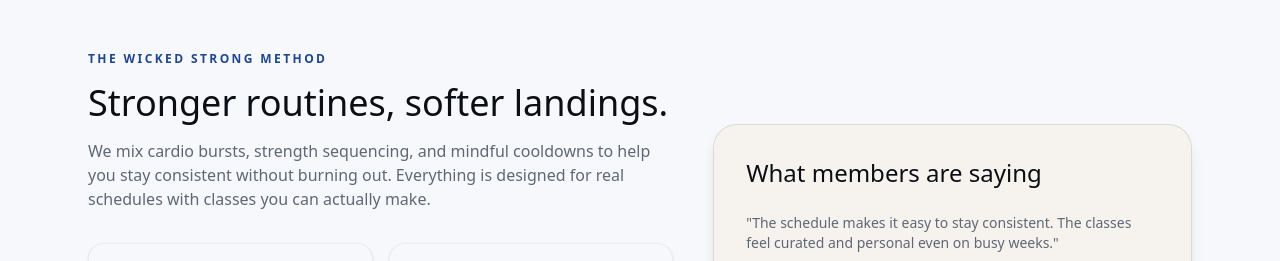
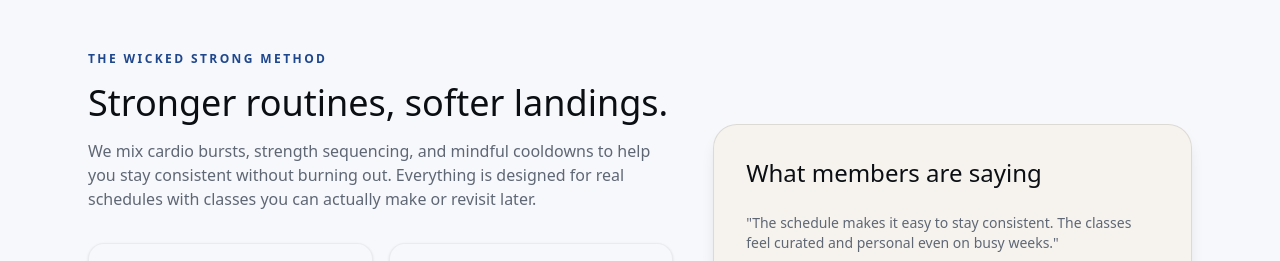
Before and after one commit to IndiaAce/wicked_strong_fitness, a Next.js app: page / in a window 1280 px wide. Shown: the part 900-1161 px from the top of the page. Built offline with nearby package versions, Linux system fonts and the light colour scheme; a web font is replaced by a local one.

Commit message:
Forcing update for vercel deploy, and updating verbage to do so

```diff
--- a/src/app/page.tsx
+++ b/src/app/page.tsx
@@ -96,7 +96,7 @@
             <p className="mt-4 text-base text-[color:var(--ws-muted)]">
               We mix cardio bursts, strength sequencing, and mindful cooldowns to help you
               stay consistent without burning out. Everything is designed for real schedules
-              with classes you can actually make.
+              with classes you can actually make or revisit later.
             </p>
             <div className="mt-8 grid gap-4 sm:grid-cols-2">
               {[
```
